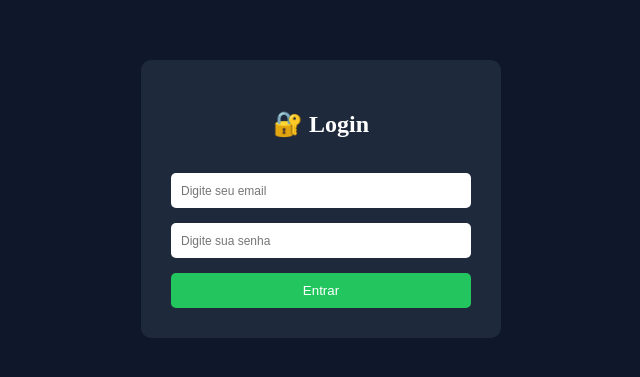
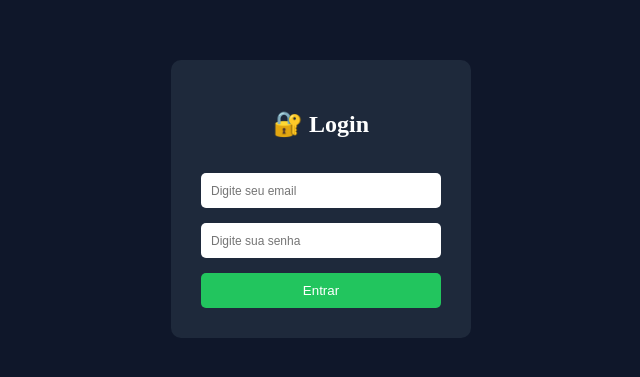
Before and after one commit to mfmpassoss/frontend-escola, a React (Vite) app: page /login in a window 1280 px wide. Shown: the part 201-578 px from the top of the page, without its empty margins (319-959 px from the left). Built offline with nearby package versions, Linux system fonts and the light colour scheme; no server answers.

Commit message:
fix: corrigindo box-sizing e layout produção

```diff
--- a/src/pages/CadastroAluno.css
+++ b/src/pages/CadastroAluno.css
@@ -1,4 +1,7 @@
 /* FUNDO GERAL */
+* {
+  box-sizing: border-box;
+}
 body {
   margin: 0;
   background: #0f172a;
@@ -594,6 +597,3 @@ input::placeholder {
   input::placeholder {
   font-size: 9px;
 }
-* {
-  box-sizing: border-box;
-}
```
Also changed, not shown: src/App.jsx (line endings or trailing spaces).
